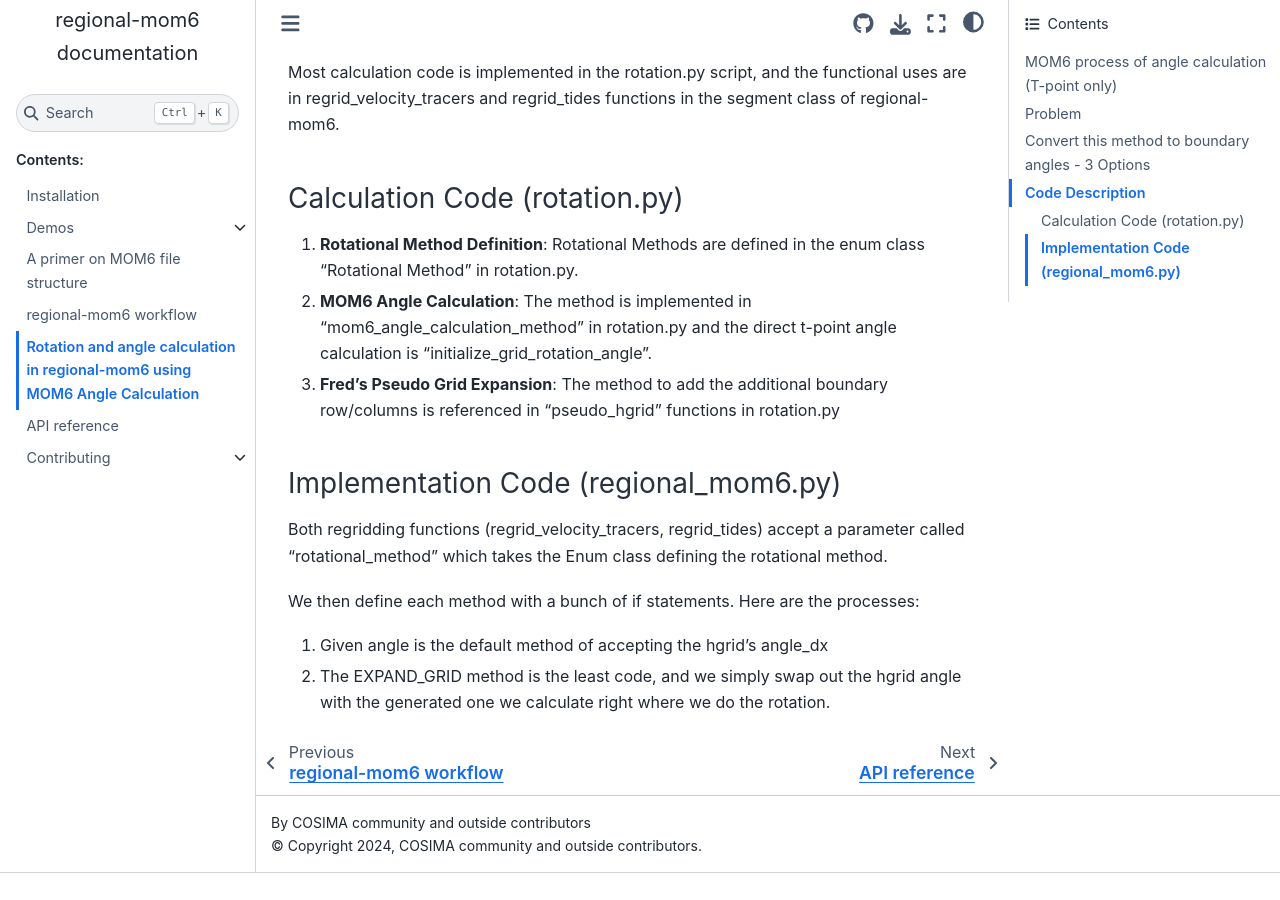
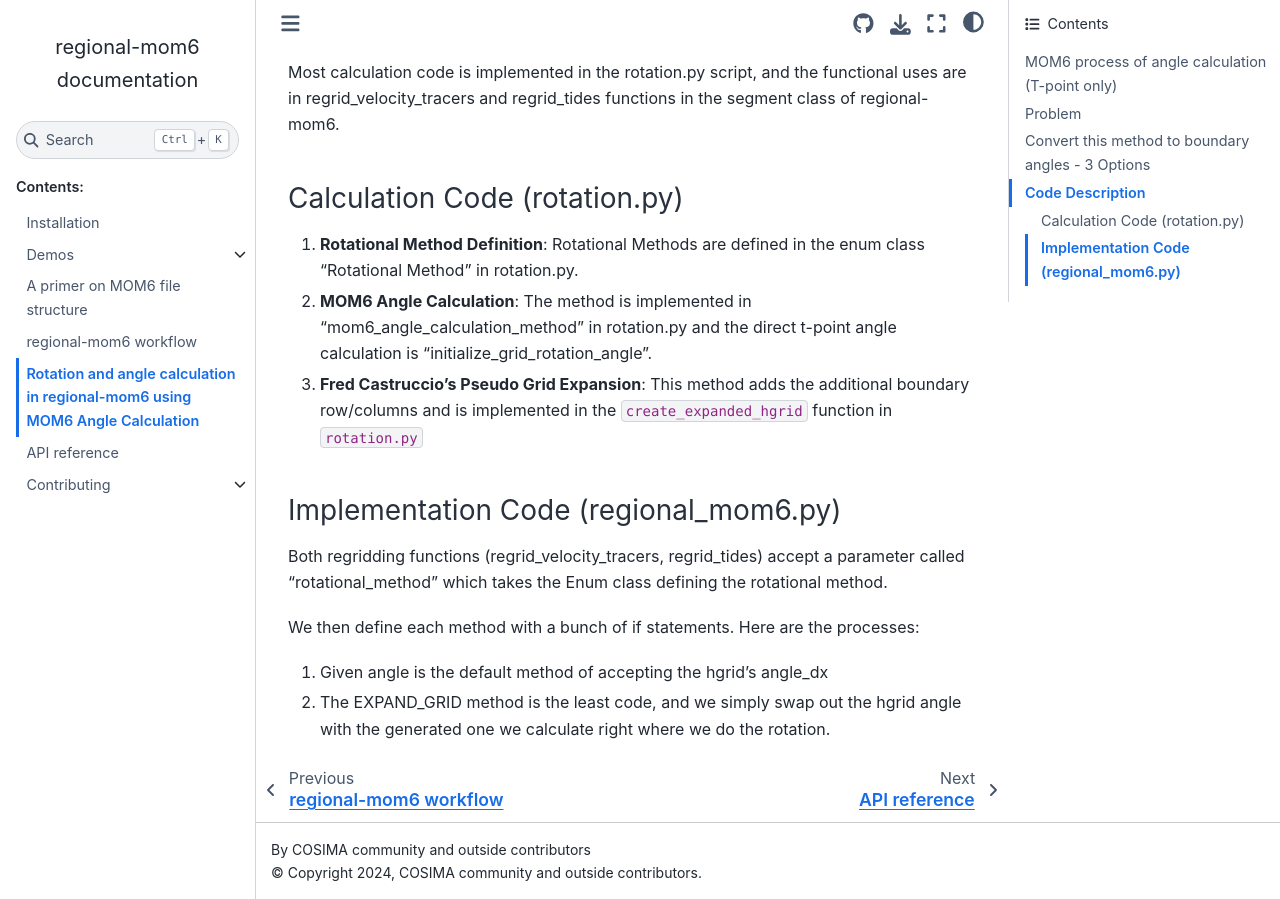
Before and after one commit to COSIMA/regional-mom6, a Sphinx documentation site: the page built from docs/angle_calculation.md, in a window 1280 px wide and 900 px high, scrolled down 1783 px. Built offline with Sphinx 7.4.7 and the Sphinx Book theme 1.1.4, drawn with Linux system fonts in a browser that asks for light colours; pages that are not in the unit, such as notebooks, are missing from menus; before the commit the page ends 2656 px from its top, so only the background shows below that.

Commit message:
elaborate on pseudo-grid expansion
Co-authored-by: Ashley Barnes <53282288+ashjbarnes@users.noreply.github.com>

```diff
--- a/docs/angle_calculation.md
+++ b/docs/angle_calculation.md
@@ -35,7 +35,7 @@
 ### Calculation Code (rotation.py)
 1. **Rotational Method Definition**:  Rotational Methods are defined in the enum class "Rotational Method" in rotation.py.
 2. **MOM6 Angle Calculation**: The method is implemented in "mom6_angle_calculation_method" in rotation.py and the direct t-point angle calculation is "initialize_grid_rotation_angle".
-3. **Fred's Pseudo Grid Expansion**: The method to add the additional boundary row/columns is referenced in "pseudo_hgrid" functions in rotation.py
+3. **Fred Castruccio's Pseudo Grid Expansion**: This method adds the additional boundary row/columns and is implemented in the `create_expanded_hgrid` function in `rotation.py`
 
 ### Implementation Code (regional_mom6.py)
 Both regridding functions (regrid_velocity_tracers, regrid_tides) accept a parameter called "rotational_method" which takes the Enum class defining the rotational method.
```
